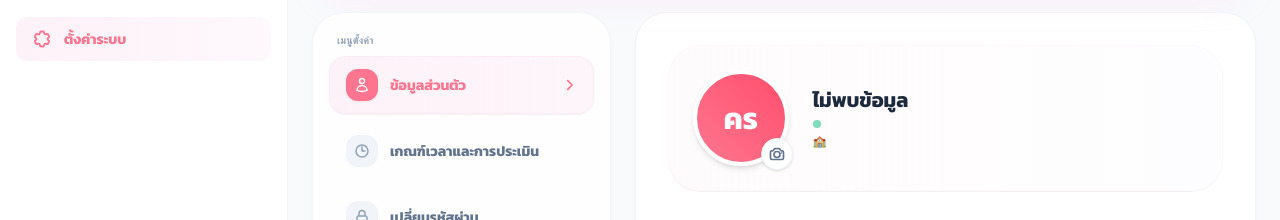
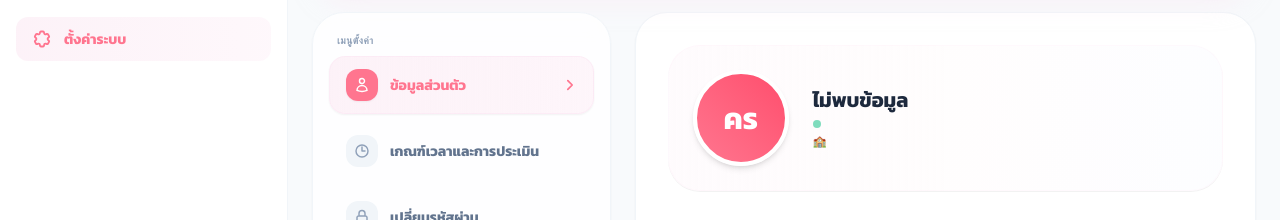
Before and after one commit to komkem01/student-attendance-frontend, a Nuxt app: page /teachers/setting in a window 1280 px wide. Shown: the part 338-558 px from the top of the page. Built offline with nearby package versions, Linux system fonts and the light colour scheme.

Commit message:
refactor: remove avatar upload button from teacher profile settings header

```diff
--- a/app/pages/teachers/setting/index.vue
+++ b/app/pages/teachers/setting/index.vue
@@ -281,16 +281,8 @@ const confirmLogout = () => {
 
                   <!-- Profile Header Details / Avatar Section -->
                   <div class="flex flex-col sm:flex-row items-center gap-6 p-6 bg-gradient-to-r from-pink-50/30 via-rose-50/15 to-indigo-50/15 border border-pink-100/20 rounded-[2rem] shadow-2xs">
-                    <div class="relative group">
-                      <div class="w-24 h-24 rounded-full bg-gradient-to-tr from-[#FF758F] to-[#FF4D6D] border-4 border-white flex items-center justify-center text-white font-fredoka font-extrabold text-3xl shadow-md transition-transform duration-300 group-hover:scale-105 select-none">
-                        {{ teacherProfile.avatarInitials }}
-                      </div>
-                      <div class="absolute -bottom-1 -right-1 w-8 h-8 rounded-full bg-white border border-slate-100 flex items-center justify-center text-slate-500 shadow-sm cursor-pointer hover:text-[#FF758F] hover:scale-110 transition-all">
-                        <svg xmlns="http://www.w3.org/2000/svg" fill="none" viewBox="0 0 24 24" stroke-width="2.5" stroke="currentColor" class="w-4 h-4">
-                          <path stroke-linecap="round" stroke-linejoin="round" d="M6.827 6.175A2.31 2.31 0 0 1 5.186 7.23c-.38.054-.757.112-1.134.175C2.999 7.58 2.25 8.507 2.25 9.574V18a2.25 2.25 0 0 0 2.25 2.25h15A2.25 2.25 0 0 0 21.75 18V9.574c0-1.067-.75-1.994-1.802-2.169a47.865 47.865 0 0 0-1.134-.175 2.31 2.31 0 0 1-1.64-1.055l-.822-1.316a2.192 2.192 0 0 0-1.736-1.039 48.774 48.774 0 0 0-5.232 0 2.192 2.192 0 0 0-1.736 1.039l-.821 1.316Z" />
-                          <path stroke-linecap="round" stroke-linejoin="round" d="M16.5 12.75a4.5 4.5 0 1 1-9 0 4.5 4.5 0 0 1 9 0ZM18.75 10.5h.008v.008h-.008V10.5Z" />
-                        </svg>
-                      </div>
+                    <div class="w-24 h-24 rounded-full bg-gradient-to-tr from-[#FF758F] to-[#FF4D6D] border-4 border-white flex items-center justify-center text-white font-fredoka font-extrabold text-3xl shadow-md transition-transform duration-300 hover:scale-105 select-none">
+                      {{ teacherProfile.avatarInitials }}
                     </div>
 
                     <div class="text-center sm:text-left space-y-1.5">
```
